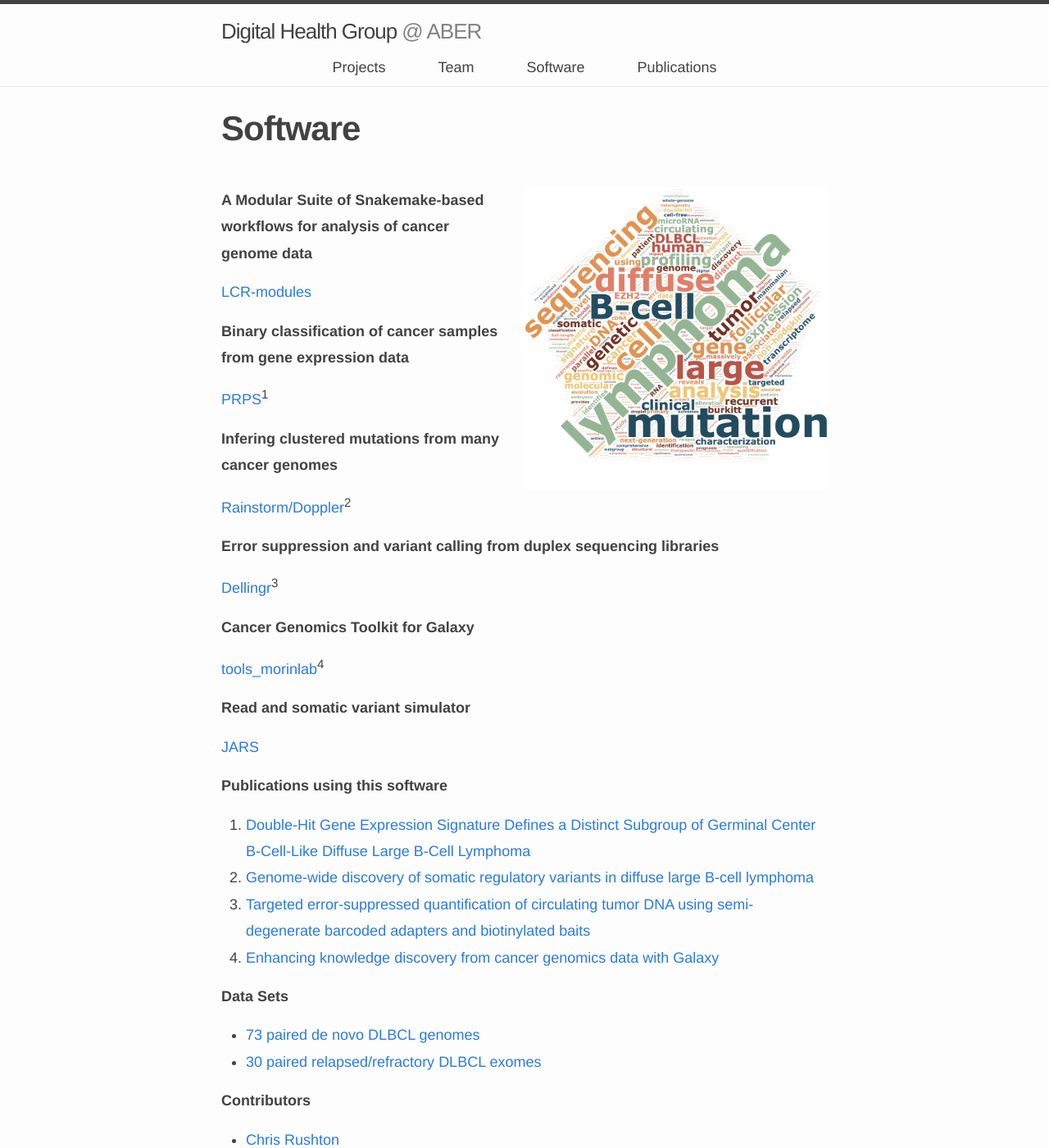
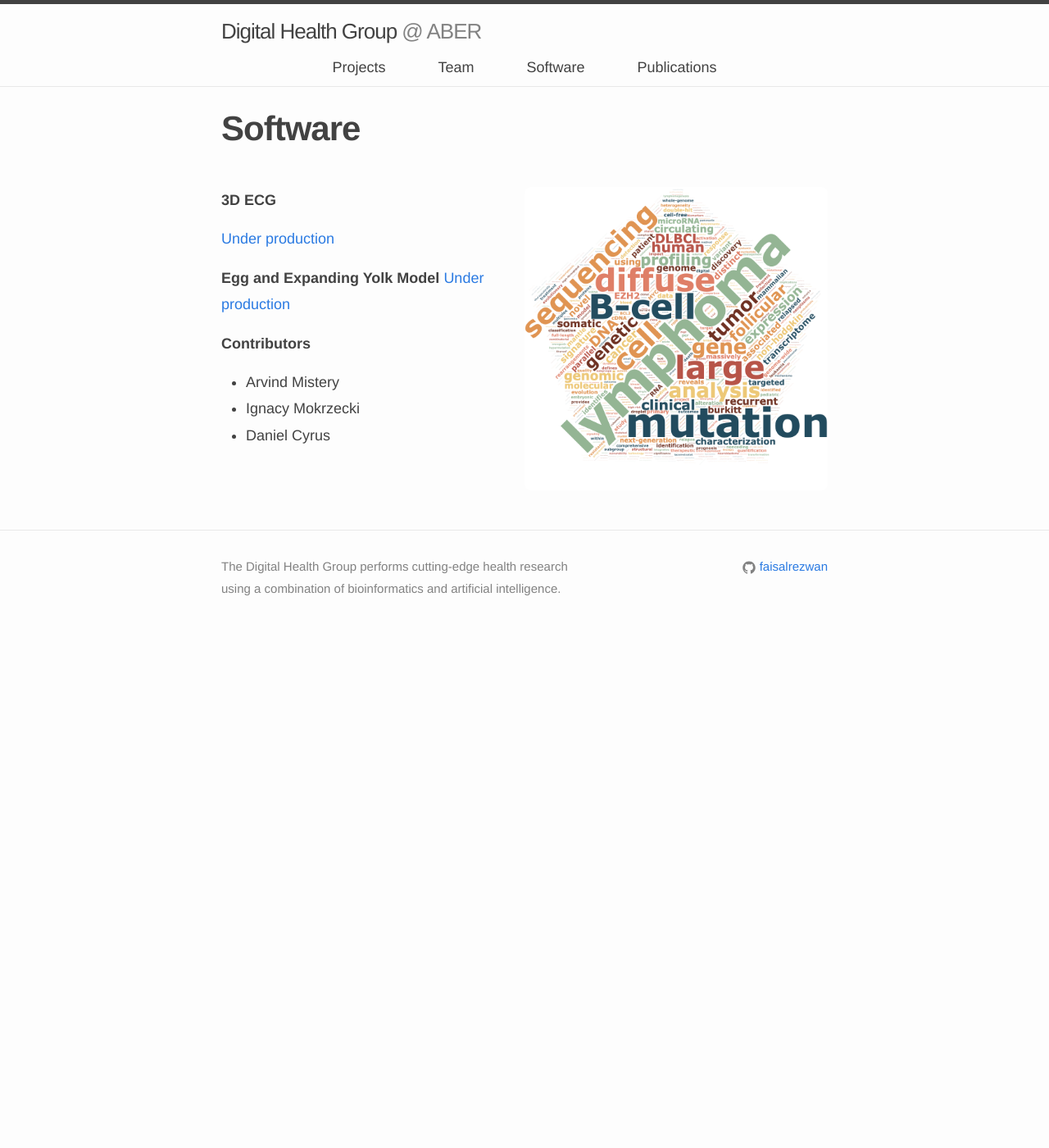
Before and after one commit to rezwanlab/rezwanlab.github.io, a Jekyll site: the page built from _pages/software/index.md, in a window 1280 px wide and 1400 px high. Shown: the whole window at 82% size. Built offline with Jekyll 4.4.1, drawn with Linux system fonts in a browser that asks for light colours; nearby versions of some CDN libraries; some of the changed text lies outside the part shown.

Commit message:
update team.yml

```diff
--- a/_pages/software/index.md
+++ b/_pages/software/index.md
@@ -10,48 +10,15 @@ rank: 3
     <img class="float-right" width="50%" src="{{ 'projects/wordcloud.png' | prepend: site.images_dir | prepend: site.baseurl }}" />
 </div>
 
-**A Modular Suite of Snakemake-based workflows for analysis of cancer genome data**
+**3D ECG**
 
-[LCR-modules](https://lcr-modules.readthedocs.io/en/latest/)
+[Under production](https://rezwanlab.github.io/software/)
 
-**Binary classification of cancer samples from gene expression data**
+**Egg and Expanding Yolk Model**
+[Under production](https://rezwanlab.github.io/software/)
 
-[PRPS](https://github.com/ajiangsfu/PRPS)<sup>1</sup>
-
-**Infering clustered mutations from many cancer genomes**
-
-[Rainstorm/Doppler](https://github.com/rdmorin/mutation_rainstorm)<sup>2</sup>
-
-**Error suppression and variant calling from duplex sequencing libraries**
-
-[Dellingr](https://github.com/morinlab/Dellingr)<sup>3</sup>
-
-**Cancer Genomics Toolkit for Galaxy**
-
-[tools_morinlab](https://github.com/morinlab/tools-morinlab)<sup>4</sup>
-
-**Read and somatic variant simulator**
-
-[JARS](https://github.com/morinlab/JARS)
-
-**Publications using this software**
-
-1. [Double-Hit Gene Expression Signature Defines a Distinct Subgroup of Germinal Center B-Cell-Like Diffuse Large B-Cell Lymphoma](http://ascopubs.org/doi/full/10.1200/JCO.18.01583)
-2. [Genome-wide discovery of somatic regulatory variants in diffuse large B-cell lymphoma](https://www.nature.com/articles/s41467-018-06354-3)
-3. [Targeted error-suppressed quantification of circulating tumor DNA using semi-degenerate barcoded adapters and biotinylated baits](https://www.nature.com/articles/s41598-017-10269-2)
-4. [Enhancing knowledge discovery from cancer genomics data with Galaxy](https://academic.oup.com/gigascience/article-lookup/doi/10.1093/gigascience/gix015)
-
-**Data Sets**
-
-* [73 paired de novo DLBCL genomes](https://ega-archive.org/studies/EGAS00001002936)
-* [30 paired relapsed/refractory DLBCL exomes](https://ega-archive.org/datasets/EGAD00001003395)
 
 **Contributors**
-
-* [Chris Rushton](https://github.com/ckrushton)
-* [Bruno Grande](https://github.com/scientificbruno)
-* [Prasath Pararajalingam](https://github.com/ppararaj)
-* [Aixiang Jiang](https://github.com/ajiangsfu)
-* Marco Albuquerque
-* Elie Ritch
-* Selin Jessa
+* Arvind Mistery
+* Ignacy Mokrzecki
+* Daniel Cyrus
```
